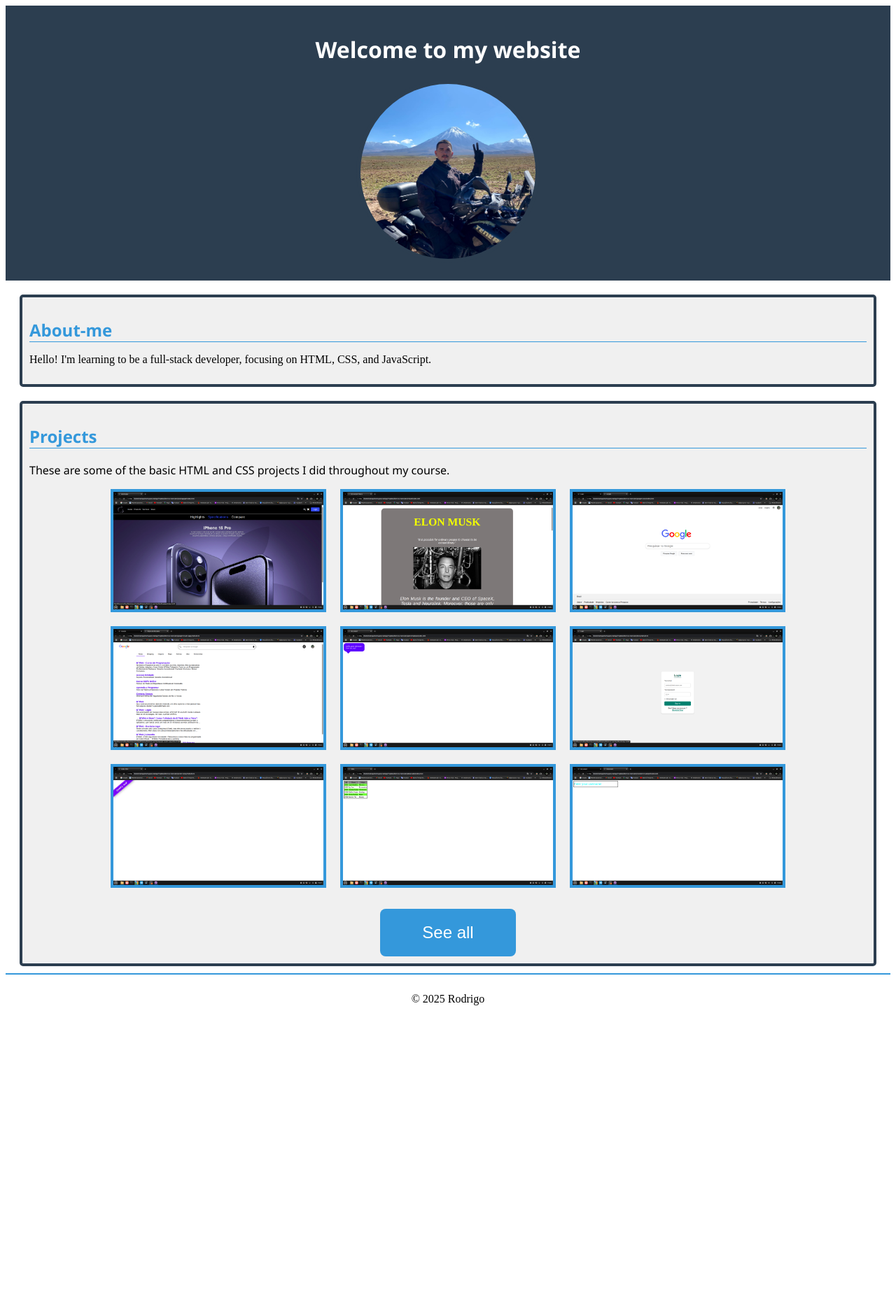
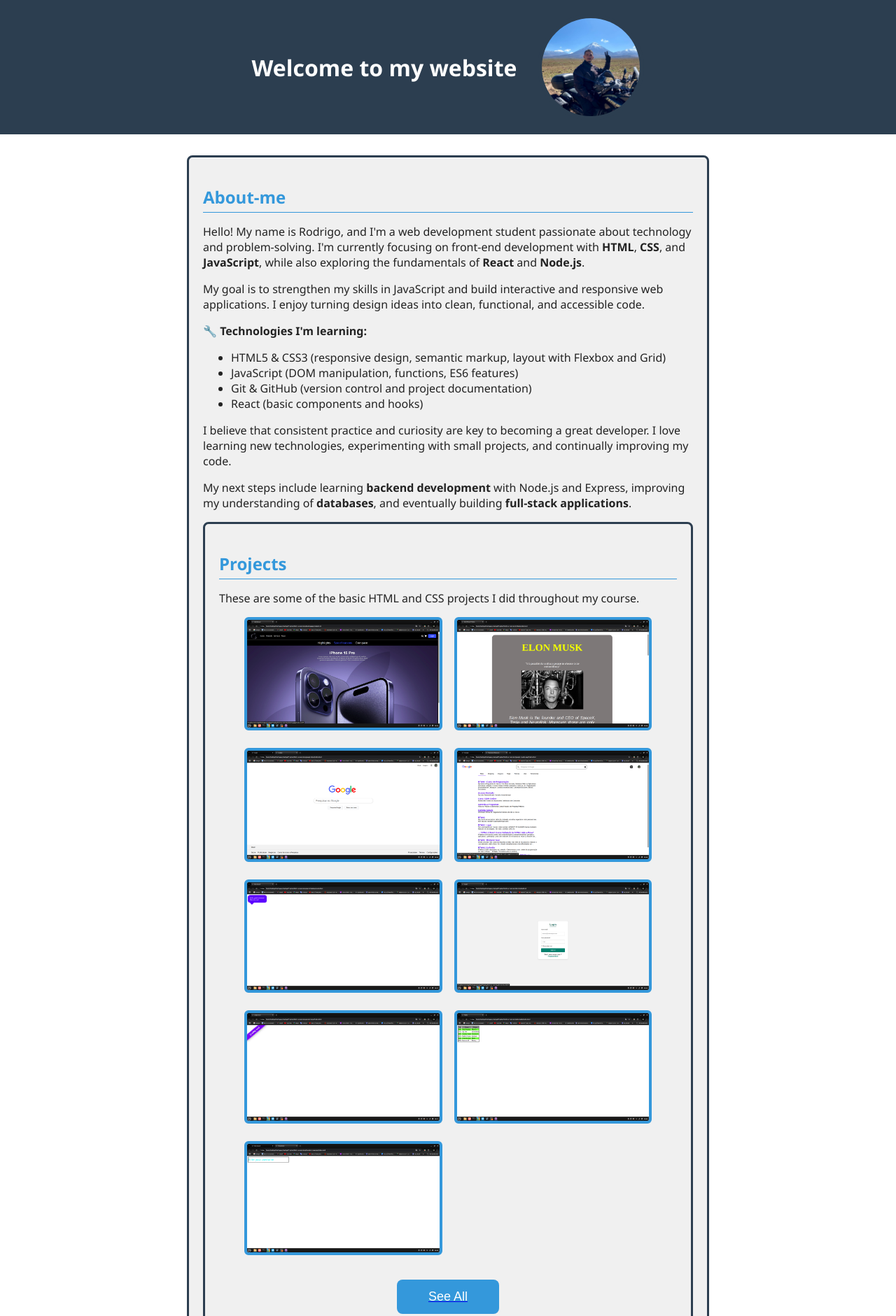
Before and after one commit to DevRodrigocs/own-exercises, a plain HTML site: page phase1-foundations/week1/css_basics/index.html in a window 1280 px wide. Shown: the top 1881 px of the page at 70% size. Before the commit the page ends 1471 px from the top, so only its background shows below. Drawn offline with Linux system fonts and the light colour scheme.

Commit message:
Add JS interactivity with alert on the See All button and landing page images and some adjustments to the page styling

```diff
--- a/phase1-foundations/week1/css_basics/index.html
+++ b/phase1-foundations/week1/css_basics/index.html
@@ -10,35 +10,65 @@
 
 <body>
     <header>
+        <div class="header-content">
             <h1>Welcome to my website</h1>
-        <img src="images/WhatsApp Image 2025-08-16 at 5.02.22 PM (3).jpeg" alt="">
+            <img src="images/WhatsApp Image 2025-08-16 at 5.02.22 PM (3).jpeg" alt="Profile picture" role="img">
+        </div>
     </header>
     <main>
-        <section class="intro">
+        <section class="intro section-box">
             <h2 id="subtitle1">About-me</h2>
-            <p>Hello! I'm learning to be a full-stack developer, focusing on HTML, CSS, and JavaScript.</p>
-        </section>
+            <p>Hello! My name is Rodrigo, and I'm a web development student passionate about technology and
+                problem-solving. I'm currently focusing on front-end development with <strong>HTML</strong>,
+                <strong>CSS</strong>, and <strong>JavaScript</strong>, while also exploring the fundamentals of
+                <strong>React</strong> and <strong>Node.js</strong>.</p>
 
-        <section class="projects">
+            <p>My goal is to strengthen my skills in JavaScript and build interactive and responsive web applications. I
+                enjoy turning design ideas into clean, functional, and accessible code.</p>
+
+            <p>🔧 <strong>Technologies I'm learning:</strong></p>
+            <ul>
+                <li>HTML5 & CSS3 (responsive design, semantic markup, layout with Flexbox and Grid)</li>
+                <li>JavaScript (DOM manipulation, functions, ES6 features)</li>
+                <li>Git & GitHub (version control and project documentation)</li>
+                <li>React (basic components and hooks)</li>
+            </ul>
+
+            <p>I believe that consistent practice and curiosity are key to becoming a great developer.
+                I love learning new technologies, experimenting with small projects, and continually improving my code.
+            </p>
+
+            <p>My next steps include learning <strong>backend development</strong> with Node.js and Express, improving
+                my understanding of <strong>databases</strong>, and eventually building <strong>full-stack
+                    applications</strong>.</p>
+
+            <section class="projects section-box">
                 <h2 id="subtitle2">Projects</h2>
                 <p>These are some of the basic HTML and CSS projects I did throughout my course.</p>
                 <figure>
-                <img src="images/landingpage.png" alt="">
-                <img src="images/tribute.png" alt="">
-                <img src="images/google-clone.png" alt="">
-                <img src="images/google-results-page.png" alt="">
-                <img src="images/speech-ballon.png" alt="">
-                <img src="images/form.png" alt="">
-                <img src="images/corner-stripe.png" alt="">
-                <img src="images/zebra-table.png" alt="">
-                <img src="images/transform-example.png" alt="">
+                    <img src="images/landingpage.png" alt="Screenshot of a landing page" role="img" class="project-img">
+                    <img src="images/tribute.png" alt="Screenshot of a tribute page" role="img" class="project-img">
+                    <img src="images/google-clone.png" alt="Screenshot of a Google replica page" role="img" class="project-img">
+                    <img src="images/google-results-page.png" alt="Screenshot of a Google replica results page"
+                        role="img" class="project-img">
+                    <img src="images/speech-ballon.png" alt="Screenshot of a chat bubble" role="img" class="project-img">
+                    <img src="images/form.png" alt="Screenshot of a login screen" role="img" class="project-img">
+                    <img src="images/corner-stripe.png" alt="Screenshot of a sidebar" role="img" class="project-img">
+                    <img src="images/zebra-table.png" alt="Screenshot of a zebra table" role="img" class="project-img">
+                    <img src="images/transform-example.png" alt="Screenshot of a transformation" role="img" class="project-img">
                 </figure>
-            <button>See all</button>
+                <a href="https://github.com/Devrodrigocs" target="_blank" id="see-all"><button>See All</button></a>
             </section>
     </main>
     <footer>
         <p>&copy; 2025 Rodrigo</p>
+        <div class="social-links">
+            <a href="https://github.com/Devrodrigocs" target="_blank">GitHub</a>
+            <a href="https://www.linkedin.com/in/devrodrigocs/" target="_blank">LinkedIn</a>
+        </div>
     </footer>
+    <script src="script.js"></script>
+
 </body>
 
 </html>
--- /dev/null
+++ b/phase1-foundations/week1/css_basics/script.js
@@ -0,0 +1,17 @@
+const seeAllButton = document.getElementById('see-all');
+seeAllButton.addEventListener('click', () => {
+    alert('Check out my projects on Github!');
+});
+
+const projectImages = document.querySelectorAll('.project-img');
+projectImages.forEach(img => {
+    img.addEventListener('click', () => {
+        const altText = img.getAttribute('alt');
+        alert(`You clicked on: ${altText}`);
+    });
+});
+
+const header = document.querySelector('header');
+header.addEventListener('click', () => {
+    header.style.backgroundColor = '#34495e';
+});
--- a/phase1-foundations/week1/css_basics/style.css
+++ b/phase1-foundations/week1/css_basics/style.css
@@ -1,82 +1,106 @@
+body {
+    margin: 0;
+    font-family: 'Segoe UI', Tahoma, Geneva, Verdana, sans-serif;
+    background-color: #fff;
+    color: #222;
+}
+
 header {
-    font-family: 'Segoe UI', Tahoma, Geneva, Verdana, sans-serif;
     background-color: #2c3e50;
     color: white;
     padding: 20px;
-    margin: 0;
     text-align: center;
 }
 
+.header-content {
+    display: flex;
+    justify-content: center;
+    align-items: center;
+    gap: 30px;
+    flex-wrap: wrap;
+}
+
 header img {
-    width: 250px;
-    height: 250px;
-    border-radius: 200px;
+    width: 120px;
+    height: 100px;
+    border-radius: 50%;
     border: 6px solid #2c3e50;
     transition: transform 0.3s;
     object-fit: cover;
-    object-position: center;
 }
 
-.intro {
-    margin: 20px;
-    padding: 10px;
-    border: 4px solid #2c3e50;
-    background-color: #f0f0f0;
-    border-radius: 5px;
+header img:hover {
+    transform: scale(1.05);
 }
 
-.intro h2 {
-    font-family: 'Segoe UI', Tahoma, Geneva, Verdana, sans-serif;
+header h1 {
+    margin: 0;
+    font-size: 28px;
+}
+
+main {
+    width: 90%;
+    max-width: 1600px;
+    margin: 0 auto;
+    padding: 30px 20px;
+    display: flex;
+    flex-direction: column;
+    gap: 25px;
+}
+
+.section-box {
+    padding: 20px;
+    border: 3px solid #2c3e50;
+    background-color: #f0f0f0;
+    border-radius: 8px;
+    transition: box-shadow 0.2s;
+}
+
+.section-box:hover {
+    box-shadow: 0 2px 10px rgba(0, 0, 0, 0.1);
+}
+
+.intro h2,
+.projects h2 {
     color: #3498db;
     margin-bottom: 10px;
-}
-
-#subtitle1 {
     font-size: 24px;
     border-bottom: 1px solid #3498db;
-}
-
-.projects {
-    font-family: 'Segoe UI', Tahoma, Geneva, Verdana, sans-serif;
-    margin: 20px 20px 10px 20px;
-    padding: 10px;
-    border: 4px solid #2c3e50;
-    background-color: #f0f0f0;
-    border-radius: 5px;
-}
-
-.projects h2 {
-    color: #3498db;
-    font-size: 24px;
-    border-bottom: 1px solid #3498db;
+    padding-bottom: 5px;
 }
 
 figure {
-    display: flex;
-    justify-content: center;
-    align-items: center;
+    display: grid;
+    grid-template-columns: repeat(auto-fit, minmax(250px, 1fr));
     gap: 20px;
-    flex-wrap: wrap;
+    justify-items: center;
 }
 
 figure img {
-    width: 300px;
-    max-width: 100%;
+    width: 100%;
+    max-width: 320px;
     height: auto;
     border: 4px solid #3498db;
+    border-radius: 6px;
+    transition: transform 0.2s;
+}
+
+figure img:hover {
+    transform: scale(1.03);
 }
 
 .projects button {
     display: block;
-    margin: 30px auto 0 auto;
-    padding: 20px 60px;
-    font-size: 24px;
+    margin: 35px auto 10px;
+    padding: 14px 45px;
+    font-size: 18px;
     background-color: #3498db;
     color: white;
     border: none;
     border-radius: 8px;
     cursor: pointer;
     transition: background 0.2s;
+    text-decoration: none;
 }
 
 .projects button:hover {
@@ -85,17 +109,119 @@ figure img {
 
 footer {
     border-top: 2px solid #3498db;
-    padding: 10px;
+    padding: 15px;
     text-align: center;
+    font-size: 14px;
+    background-color: #fafafa;
 }
 
-@media (max-width: 700px) {
-    figure img {
-        width: 100%;
-        max-width: 200px;
+.social-links {
+    display: flex;
+    justify-content: center;
+    gap: 20px;
+    margin-top: 10px;
+}
+
+.social-links a {
+    color: #3498db;
+    text-decoration: none;
+    font-size: 16px;
+}
+
+.social-links a:hover {
+    color: #217dbb;
+}
+
+
+@media (max-width: 600px) {
+    .header-content {
+        flex-direction: column;
     }
+
     header img {
-        width: 150px;
-        height: 150px;
+        width: 100px;
+        height: 100px;
+    }
+
+    figure {
+        grid-template-columns: repeat(auto-fill, minmax(150px, 1fr));
+    }
+
+    .projects button {
+        padding: 12px 30px;
+        font-size: 16px;
     }
 }
+
+@media (min-width: 601px) and (max-width: 899px) {
+    main {
+        flex-direction: column;
+        align-items: center;
+        width: 95%;
+    }
+
+    .intro,
+    .projects {
+        max-width: 90%;
+    }
+
+    figure {
+        grid-template-columns: repeat(auto-fill, minmax(200px, 1fr));
+    }
+}
+
+@media (min-width: 900px) and (max-width: 1199px) {
+    main {
+        flex-direction: row;
+        justify-content: space-between;
+        align-items: flex-start;
+        gap: 40px;
+        flex-wrap: wrap;
+    }
+
+    .intro,
+    .projects {
+        flex: 1;
+        min-width: 350px;
+        max-width: 600px;
+    }
+
+    figure {
+        grid-template-columns: repeat(auto-fit, minmax(220px, 1fr));
+    }
+}
+
+@media (min-width: 1200px) {
+    main {
+        flex-direction: row;
+        justify-content: space-evenly;
+        align-items: flex-start;
+        gap: 40px;
+        width: 85%;
+    }
+
+    .intro,
+    .projects {
+        flex: 1;
+        min-width: 400px;
+        max-width: 700px;
+    }
+
+    figure {
+        grid-template-columns: repeat(auto-fit, minmax(260px, 1fr));
+        gap: 25px;
+    }
+
+    header img {
+        width: 140px;
+        height: 140px;
+    }
+
+    header h1 {
+        font-size: 32px;
+    }
+
+    figure img {
+        max-width: 340px;
+    }
+}
```
Lines whose indentation alone changed are shown as unchanged.
